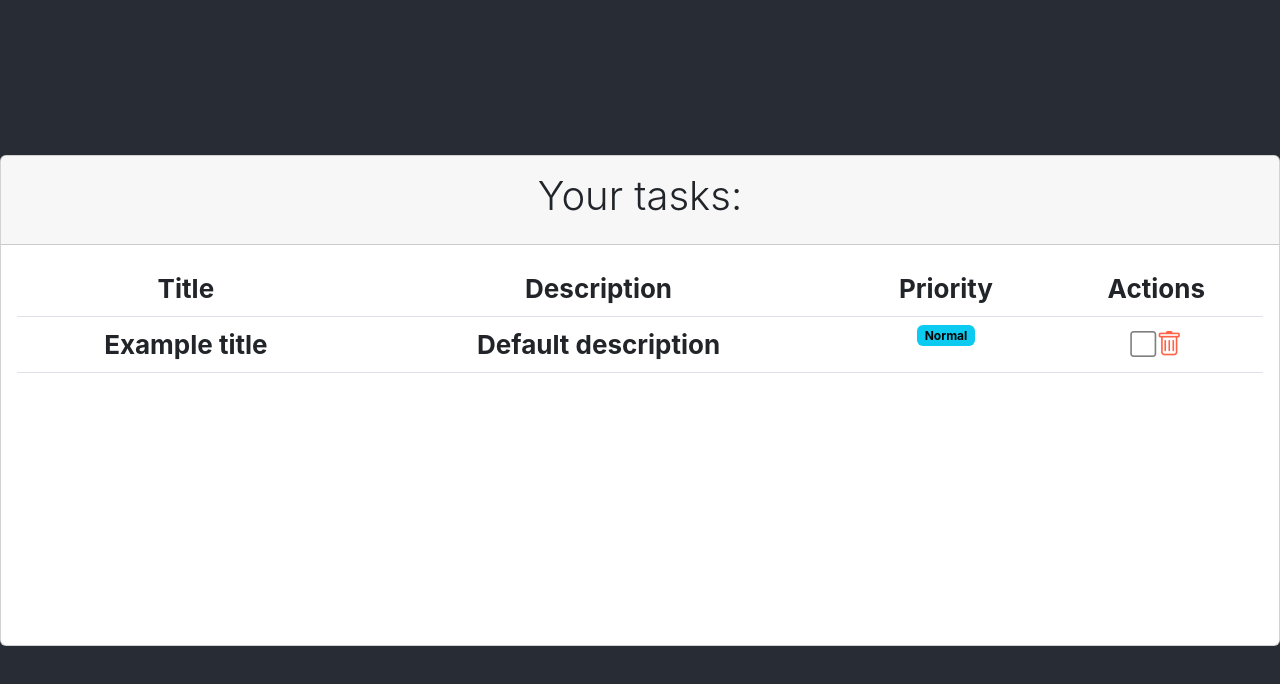
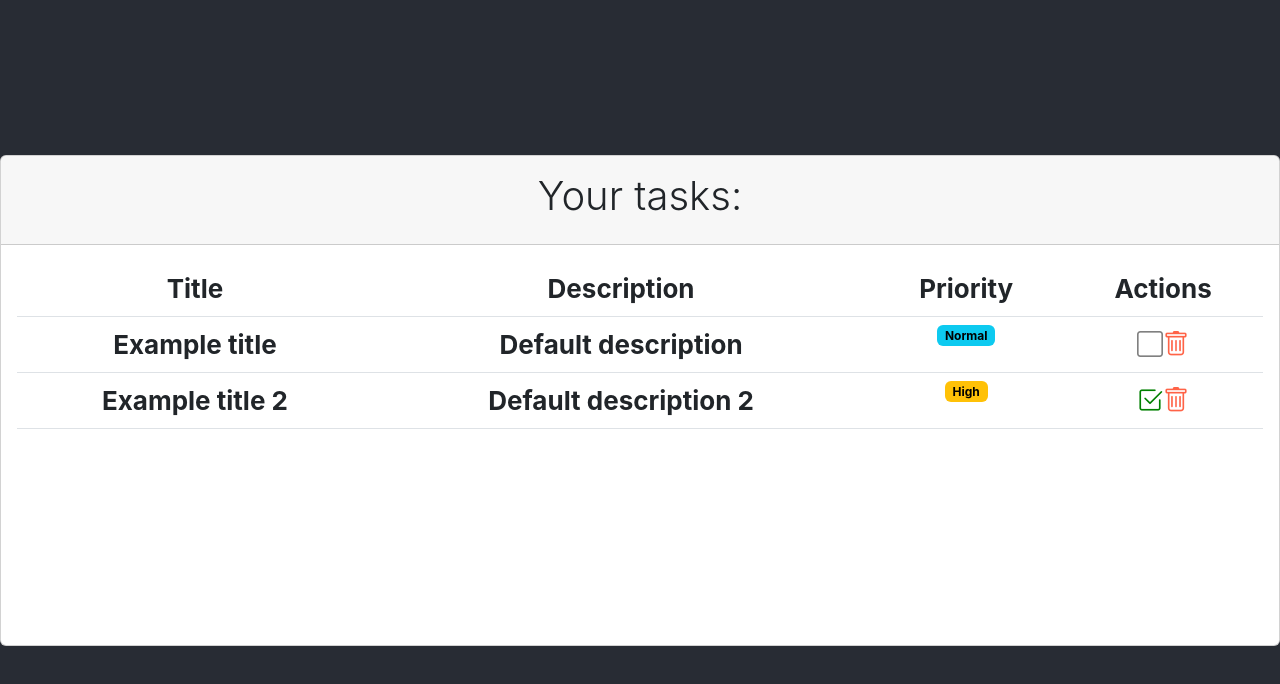
Before and after one commit to Guarito/01-hola-mundo, a React (Create React App) app: page / in a window 1280 px wide. Shown: the top 684 px of the page. Built offline with nearby package versions, Linux system fonts and the light colour scheme.

Commit message:
Fin seccion 7

```diff
--- a/src/components/container/task_list.jsx
+++ b/src/components/container/task_list.jsx
@@ -10,8 +10,15 @@ const TaskList = (props) => {
         false,
         LEVELS.NORMAL
     );
+
+    const defaultTask2 = new Task(
+        "Example title 2",
+        "Default description 2",
+        true,
+        LEVELS.HIGH
+    );
     //State del componente para manejar el listado de tareas
-    const [tasks, setTasks] = useState([defaultTask]);
+    const [tasks, setTasks] = useState([defaultTask, defaultTask2]);
 
     const [loading, setLoading] = useState(true);
 
@@ -53,7 +60,10 @@ const TaskList = (props) => {
                         </thead>
                         <tbody>
                             {/* TODO: crear map para iterar y renderizar lista de tareas */}
-                            <TaskComponent task={defaultTask} />
+                            {/* <TaskComponent task={defaultTask} /> */}
+                            {tasks.map((task, index) => (
+                                <TaskComponent key={index} task={task} />
+                            ))}
                         </tbody>
                     </table>
                 </div>
--- a/src/components/pure/helpers/taskLevelBadge.jsx
+++ b/src/components/pure/helpers/taskLevelBadge.jsx
@@ -9,7 +9,7 @@ const TaskLevelBadge = ({ level }) => {
                 </h6>
             );
 
-        case LEVELS.PRIORITY:
+        case LEVELS.HIGH:
             return (
                 <h6 className="mb-0">
                     <span className="badge text-bg-warning">{level}</span>
--- a/src/models/levels.enun.js
+++ b/src/models/levels.enun.js
@@ -1,5 +1,5 @@
 export const LEVELS = {
     NORMAL: "Normal",
-    PRIORITY: "Priority",
+    HIGH: "High",
     BLOCKING: "Blocking",
 };
```
Also changed, not shown: src/components/pure/forms/taskForm.jsx (added, +7 -0 lines), src/components/pure/helpers/taskActions.jsx (added).
